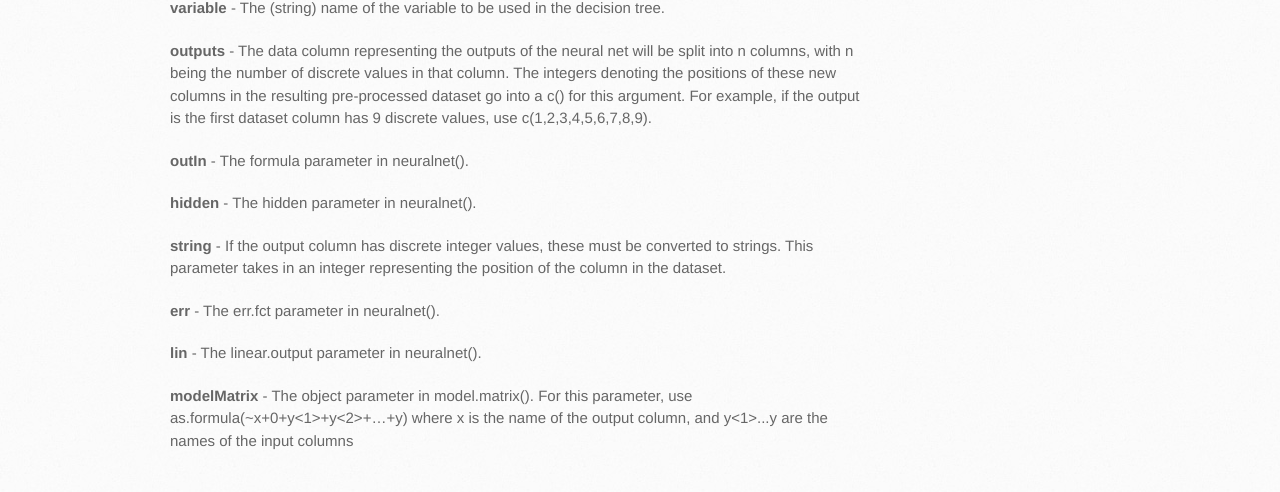
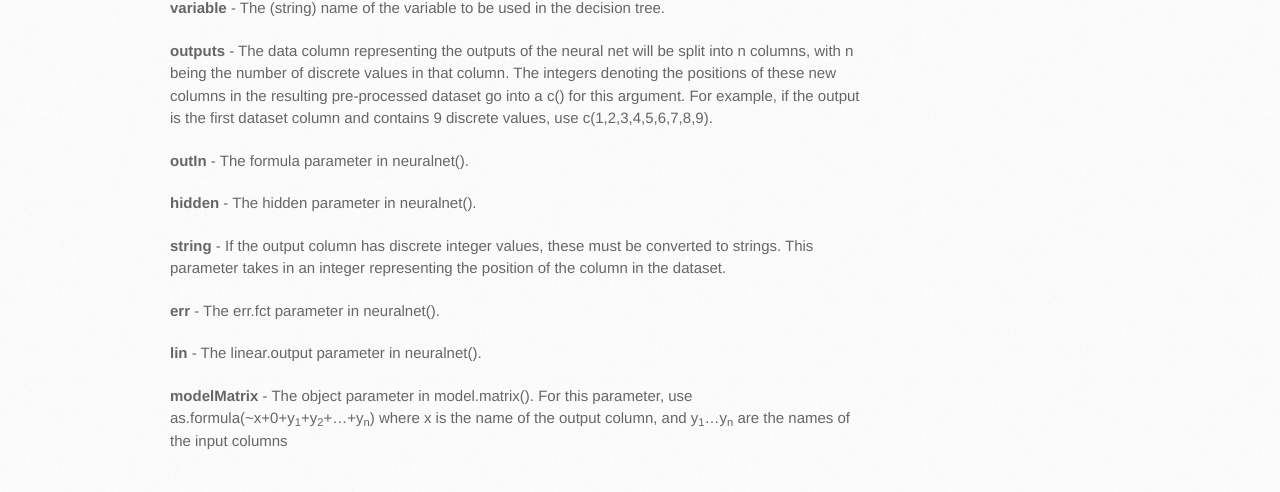
Before and after one commit to kem406/MATH-E23C, a Jekyll site: the page built from math23c_bot.md, in a window 1280 px wide. Shown: the part 1611-2103 px from the top of the page. Built offline with Jekyll 4.4.1, drawn with Linux system fonts in a browser that asks for light colours.

Commit message:
Update math23c_bot.md

```diff
--- a/math23c_bot.md
+++ b/math23c_bot.md
@@ -61,7 +61,7 @@ math23c_bot(data=NULL, t=5, bar=FALSE, dist=FALSE, perm=FALSE, table=FALSE,
 
 **variable** - The (string) name of the variable to be used in the decision tree.
 
-**outputs** - The data column representing the outputs of the neural net will be split into n columns, with n being the number of discrete values in that column. The integers denoting the positions of these new columns in the resulting pre-processed dataset go into a c() for this argument. For example, if the output is the first dataset column has 9 discrete values, use c(1,2,3,4,5,6,7,8,9).
+**outputs** - The data column representing the outputs of the neural net will be split into n columns, with n being the number of discrete values in that column. The integers denoting the positions of these new columns in the resulting pre-processed dataset go into a c() for this argument. For example, if the output is the first dataset column and contains 9 discrete values, use c(1,2,3,4,5,6,7,8,9).
 
 **outIn** - The formula parameter in neuralnet().
 
```
Also changed, not shown: other parts of math23c_bot.md (+1 -1 lines).
